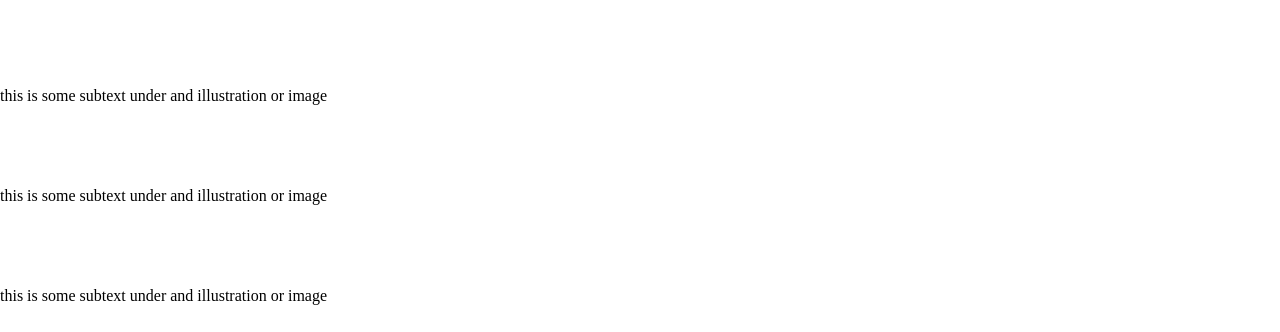
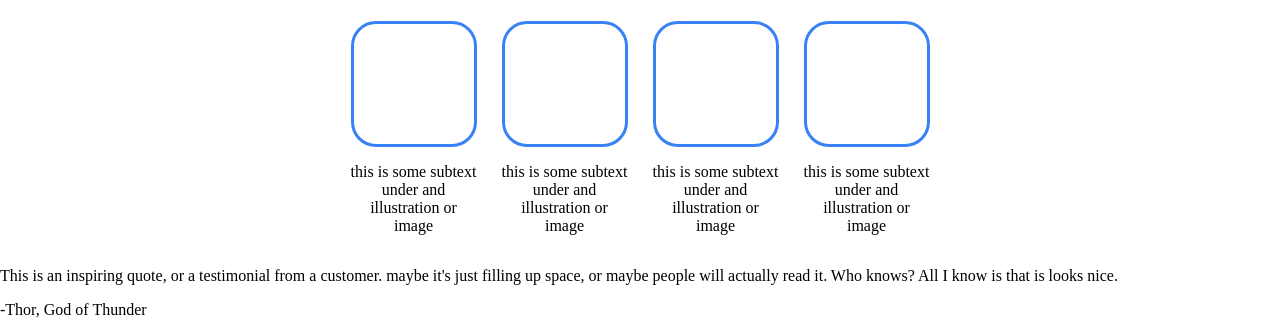
Before and after one commit to Isaaclele1/Basic_Website, a plain HTML site: page index.html in a window 1280 px wide. Shown: the part 458-790 px from the top of the page. Drawn offline with Linux system fonts and the light colour scheme.

Commit message:
update html and css to style 'Some Random Information' section.

```diff
--- a/index.html
+++ b/index.html
@@ -29,6 +29,7 @@
 
     <div class = "info_container">
         <h1>Some Random Information</h1>
+        <div class = "info_data">
                 <div class = "info">
                     <div class = "info_box"></div>
                     <p>this is some subtext under and illustration or image</p>
@@ -44,6 +45,7 @@
                 <div class = "info">
                     <div class = "info_box"></div>
                     <p>this is some subtext under and illustration or image</p>
+                </div>
         </div>
     </div>
 
--- a/style.css
+++ b/style.css
@@ -75,9 +75,26 @@ img {
     font-family: roboto;
 }
 
+.info_data {
+    display: flex;
+    flex-direction: row;
+    gap: 25px;
+    justify-content: center;
+}
+
+.info {
+    display: flex;
+    flex-direction: column;
+    justify-content: center;
+    align-items: center;
+    text-align: center;
+    flex: 0;
+}
+
 .info_box {
-    width: 50px;
-    height: 50px;
-    border: #3882F6;
-    border-width: 3px;
+    width: 120px;
+    height: 120px;
+    border: 3px solid #3882F6;
+    border-radius: 25px;
+    margin: 0;
 }
```
Lines whose indentation alone changed are shown as unchanged.
